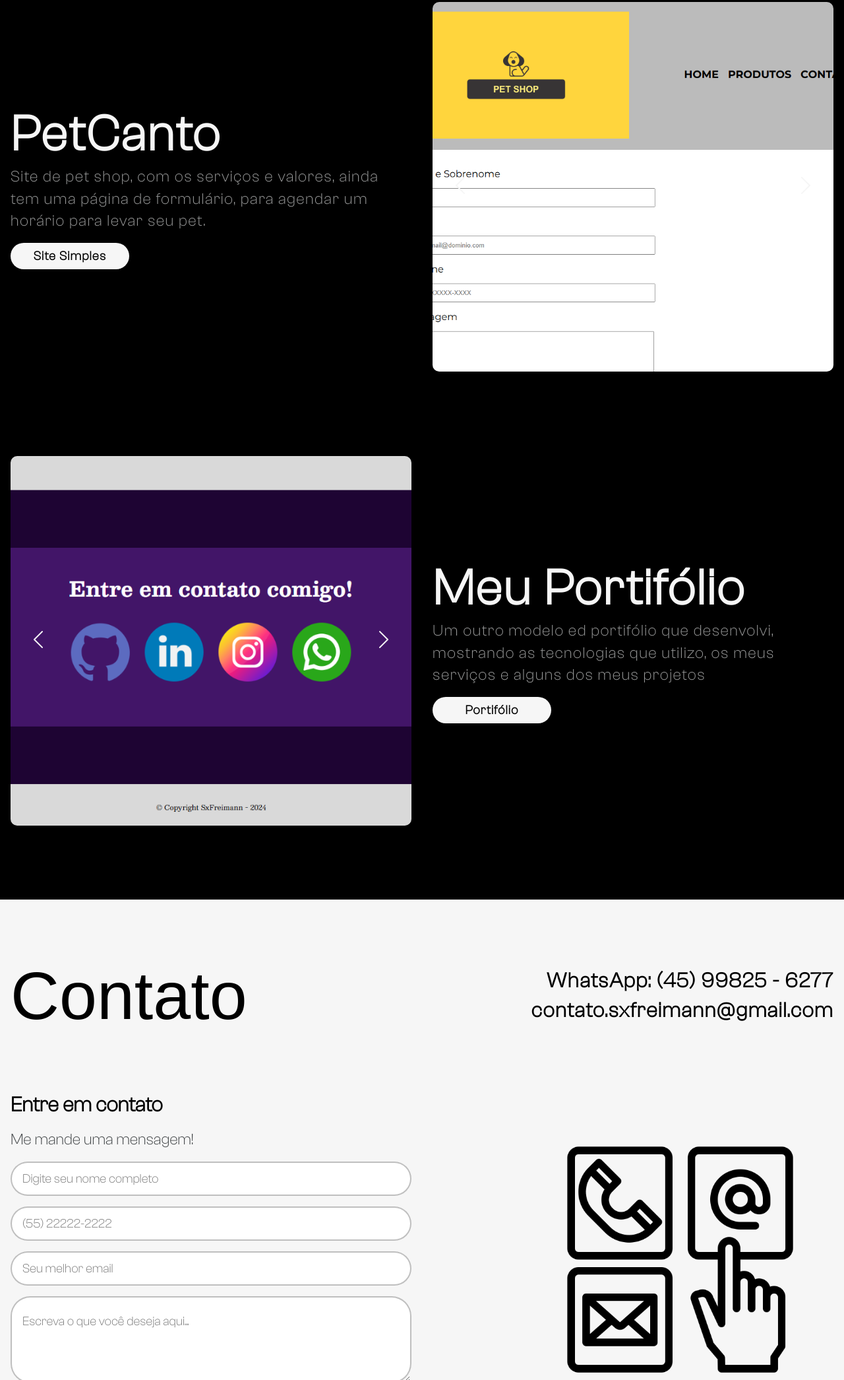
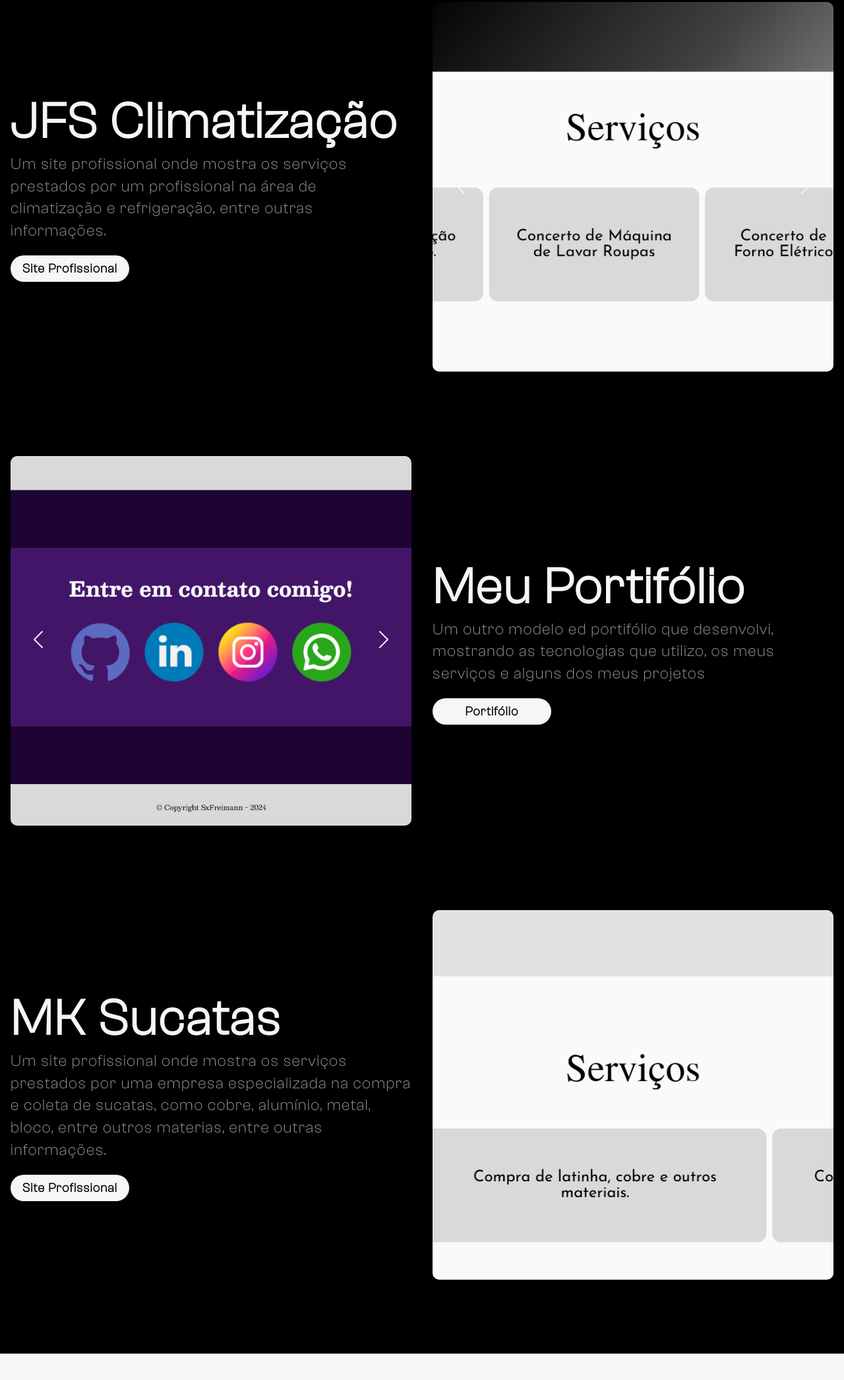
Before and after one commit to judyjade/new_port, a plain HTML site: page index.html in a window 1280 px wide. Shown: the part 5815-7906 px from the top of the page at 66% size. Drawn offline with nearby package versions, Linux system fonts and the light colour scheme; a web font is replaced by a local one.

Commit message:
Add files via upload

```diff
--- a/assets/css/style.css
+++ b/assets/css/style.css
@@ -977,7 +977,7 @@ a {
     font-size: 1.5rem;
     line-height: 1.4;
     letter-spacing: 1.5px;
-    padding-bottom: 1rem;
+    padding-bottom: 1.3rem;
 }
 
 .conteudo-textos-case span {
--- a/index.html
+++ b/index.html
@@ -5,6 +5,8 @@
     <meta charset="UTF-8">
     <meta name="viewport" content="width=device-width, initial-scale=1.0">
     <title>SxFreimann</title>
+
+    <link rel="website icon" href="./assets/img/logo - Copia.png">
 
     <!--CSS-->
     <link rel="stylesheet" href="assets/css/style.css">
@@ -280,18 +282,23 @@
                     <div class="case2" data-aos="fade-left" data-aos-delay="300">
                         <div class="textos-case">
                             <div class="conteudo-textos-case">
-                                <h1>PetCanto</h1>
-                                <p>Site de pet shop, com os serviços e valores, ainda tem uma página de formulário, para agendar um horário para levar seu pet.</p>
-                                <span>Site Simples</span>
+                                <h1>JFS Climatização</h1>
+                                <p>
+                                    Um site profissional onde mostra os serviços prestados por um profissional na área de
+                                    climatização e refrigeração, entre outras informações.
+                                </p>
+                                <span>Site Profissional</span>
                             </div>
                         </div>
                         <div class="imagens-case">
                             <div class="slide">
                                 <i class="bi bi-chevron-left prev"></i>
-                                <a href="https://pet-canto.vercel.app/">
-                                    <img src="assets/img/petCanto-page1.png" alt="imagens do Site">
-                                    <img src="assets/img/petCanto-page2.png" alt="imagens do Site">
-                                    <img src="assets/img/petCanto-page3.png" alt="imagens do Site">
+                                <a href="https://jfs-climatizacao.vercel.app/">
+                                    <img src="assets/img/JFS Climatização - 01.png" alt="imagens do Site">
+                                    <img src="assets/img/JFS Climatização -  02.png" alt="imagens do Site">
+                                    <img src="assets/img/JFS Climatização - 03.png" alt="imagens do Site">
+                                    <img src="assets/img/JFS Climatização - 04.png" alt="imagens do Site">
+                                    <img src="assets/img/JFS Climatização - 05.png" alt="imagens do Site">
                                 </a>
                                 <i class="bi bi-chevron-right next"></i>
                             </div>
@@ -318,29 +325,32 @@
                             </div>
                         </div>
                     </div>
-                    <!--Case 4-->
-                    <!--<div class="case4" data-aos="fade-left" data-aos-delay="500">
+                    <!-- Case 4 -->
+                     <div class="case4" data-aos="fade-left" data-aos-delay="500">
                         <div class="textos-case">
                             <div class="conteudo-textos-case">
-                                <h1>Duty Caffe</h1>
-                                <p>Um site de apresentação de uma cafeteria, mostrando seus sabores e seus diferenciais</p>
-                                <span>Site Simples</span>
+                                <h1>MK Sucatas</h1>
+                                <p>
+                                    Um site profissional onde mostra os serviços prestados por uma empresa especializada na
+                                    compra e coleta de sucatas, como cobre, alumínio, metal, bloco, entre outros materias, entre outras informações.
+                                </p>
+                                <span>Site Profissional</span>
                             </div>
                         </div>
                       <div class="imagens-case">
                             <div class="slide">
                                 <i class="bi bi-chevron-left prev"></i>
-                                <a href="">
-                                    <img src="assets/img/duty-page1.png" alt="imagens do Site">
-                                    <img src="assets/img/duty-page2.png" alt="imagens do Site">
-                                    <img src="assets/img/duty-page3.png" alt="imagens do Site">
-                                    <img src="assets/img/duty-page4.png" alt="imagens do Site">
-                                    <img src="assets/img/duty-page5.png" alt="imagens do Site">
+                                <a href="https://mk-sucatas.vercel.app/">
+                                    <img src="assets/img/MK Sucatas - 01.png" alt="imagens do Site">
+                                    <img src="assets/img/MK Sucatas - 02.png" alt="imagens do Site">
+                                    <img src="assets/img/MK Sucatas - 03.png" alt="imagens do Site">
+                                    <img src="assets/img/MK Sucatas - 04.png" alt="imagens do Site">
+                                    <img src="assets/img/MK Sucatas - 05.png" alt="imagens do Site">
                                 </a>
                                 <i class="bi bi-chevron-right next"></i>
                             </div>
                         </div>
-                    </div>-->
+                    </div>
                 </div>
             </div>
         </section>
```
Also changed, not shown: assets/img/JFS Climatização -  02.png (added), assets/img/JFS Climatização - 01.png (added), assets/img/JFS Climatização - 03.png (added), assets/img/JFS Climatização - 04.png (added), assets/img/JFS Climatização - 05.png (added), assets/img/MK Sucatas - 01.png (added), assets/img/MK Sucatas - 03.png (added), assets/img/MK Sucatas - 04.png (added), assets/img/MK Sucatas - 05.png (added), assets/img/logo - Copia.png (added).
